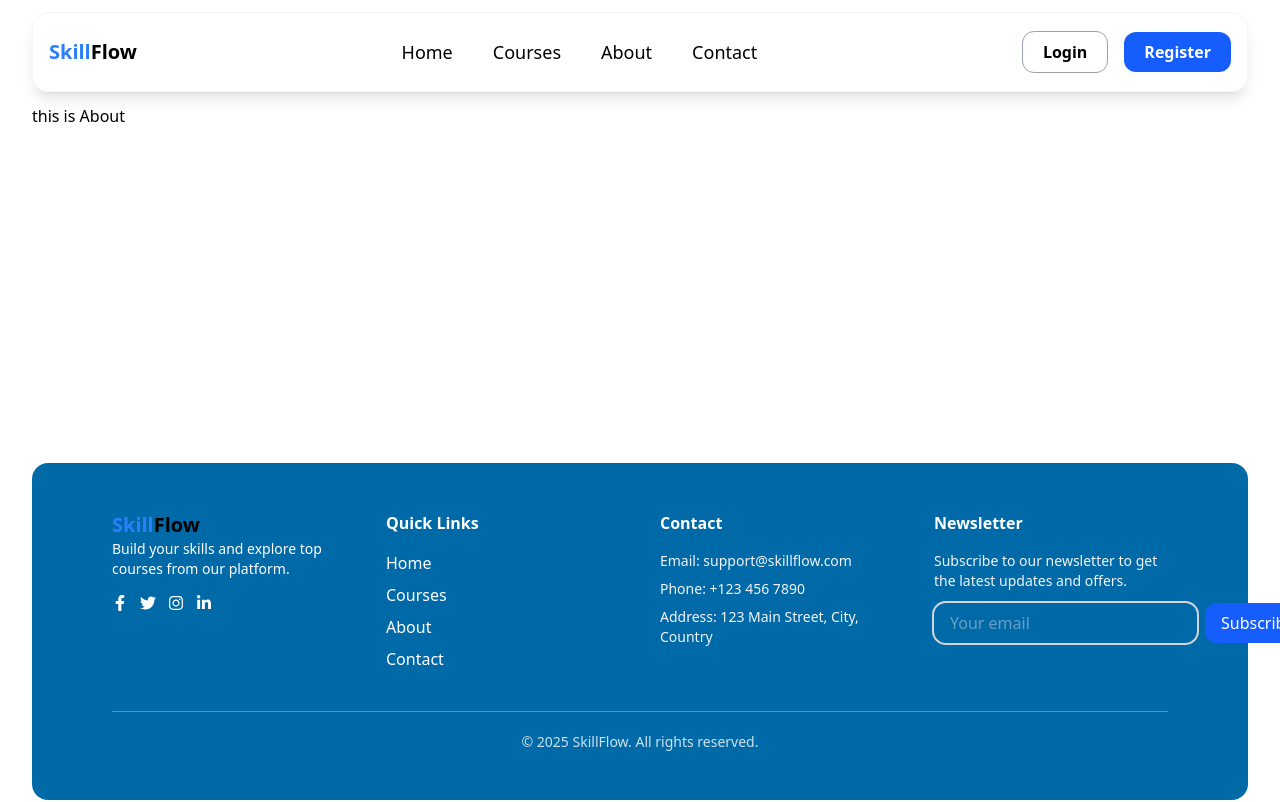
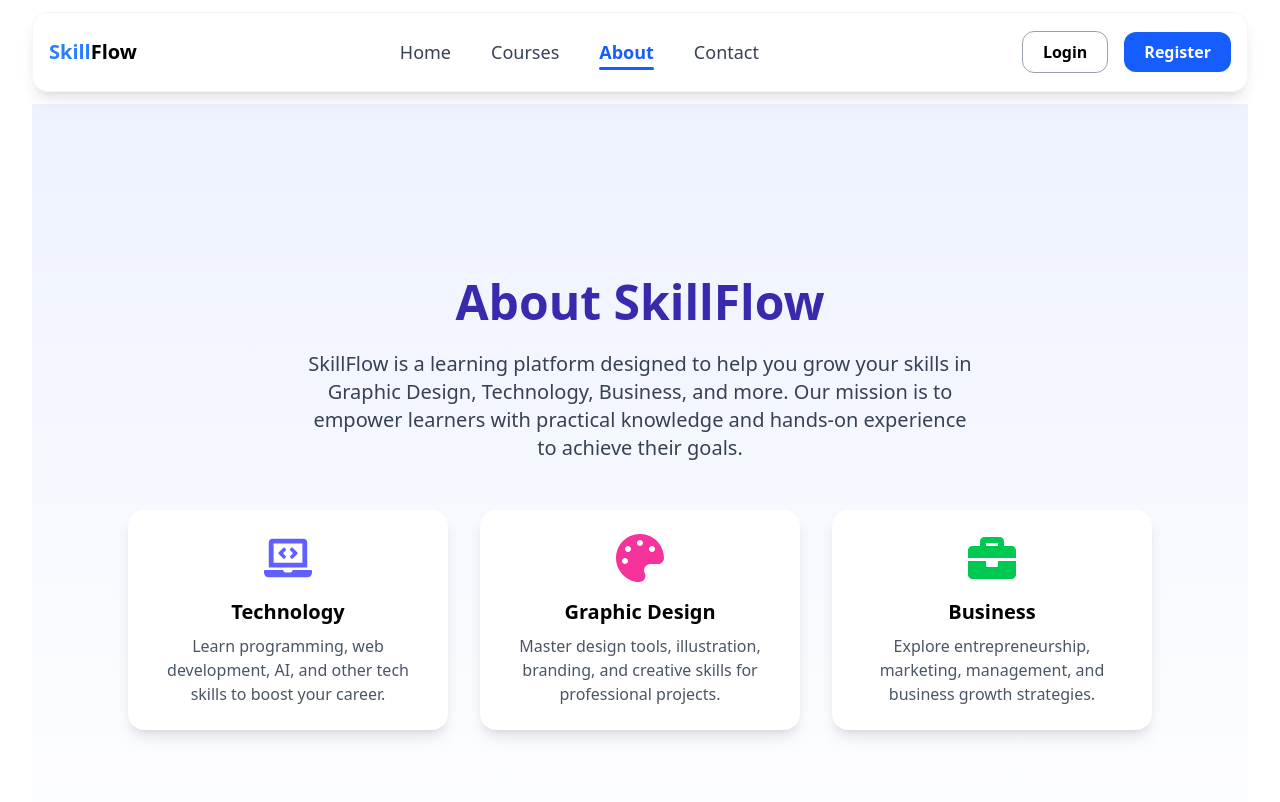
Before and after one commit to fahimmuntacher/nextjs-skillflow, a Next.js app: page /about in a window 1280 px wide. Shown: the top 802 px of the page. Built offline with nearby package versions, Linux system fonts and the light colour scheme; no server answers.

Commit message:
static about page and in home category section

```diff
--- /dev/null
+++ b/src/app/(pages)/about/About.jsx
@@ -0,0 +1,62 @@
+"use client";
+import React from "react";
+import { motion } from "framer-motion";
+import { FaLaptopCode, FaPalette, FaBriefcase } from "react-icons/fa";
+
+const About = () => {
+  return (
+    <div className="min-h-screen bg-linear-to-b from-indigo-50 to-white flex flex-col items-center justify-center px-4 py-16">
+      {/* Animated Heading */}
+      <motion.h1
+        className="text-4xl md:text-5xl font-bold text-indigo-800 mb-6 text-center"
+        initial={{ opacity: 0, y: -50 }}
+        animate={{ opacity: 1, y: 0 }}
+        transition={{ duration: 1 }}
+      >
+        About SkillFlow
+      </motion.h1>
+
+      {/* Animated Subheading */}
+      <motion.p
+        className="text-lg md:text-xl text-gray-700 max-w-2xl text-center mb-12"
+        initial={{ opacity: 0 }}
+        animate={{ opacity: 1 }}
+        transition={{ delay: 0.5, duration: 1 }}
+      >
+        SkillFlow is a learning platform designed to help you grow your skills in Graphic Design, Technology, Business, and more. Our mission is to empower learners with practical knowledge and hands-on experience to achieve their goals.
+      </motion.p>
+
+      {/* Course Categories */}
+      <div className="grid grid-cols-1 md:grid-cols-3 gap-8 w-full max-w-5xl">
+        <motion.div
+          className="flex flex-col items-center bg-white rounded-2xl shadow-lg p-6 hover:scale-105 transition-transform duration-300"
+          whileHover={{ scale: 1.05 }}
+        >
+          <FaLaptopCode className="text-5xl text-indigo-500 mb-4" />
+          <h3 className="text-xl font-semibold mb-2">Technology</h3>
+          <p className="text-gray-600 text-center">Learn programming, web development, AI, and other tech skills to boost your career.</p>
+        </motion.div>
+
+        <motion.div
+          className="flex flex-col items-center bg-white rounded-2xl shadow-lg p-6 hover:scale-105 transition-transform duration-300"
+          whileHover={{ scale: 1.05 }}
+        >
+          <FaPalette className="text-5xl text-pink-500 mb-4" />
+          <h3 className="text-xl font-semibold mb-2">Graphic Design</h3>
+          <p className="text-gray-600 text-center">Master design tools, illustration, branding, and creative skills for professional projects.</p>
+        </motion.div>
+
+        <motion.div
+          className="flex flex-col items-center bg-white rounded-2xl shadow-lg p-6 hover:scale-105 transition-transform duration-300"
+          whileHover={{ scale: 1.05 }}
+        >
+          <FaBriefcase className="text-5xl text-green-500 mb-4" />
+          <h3 className="text-xl font-semibold mb-2">Business</h3>
+          <p className="text-gray-600 text-center">Explore entrepreneurship, marketing, management, and business growth strategies.</p>
+        </motion.div>
+      </div>
+    </div>
+  );
+};
+
+export default About;
--- a/src/app/(pages)/about/page.jsx
+++ b/src/app/(pages)/about/page.jsx
@@ -1,9 +1,10 @@
 import React from 'react';
+import About from './About';
 
 const page = () => {
     return (
         <div>
-            this is About
+            <About></About>
         </div>
     );
 };
--- a/src/app/(pages)/courses/Courses/AllCourses.jsx
+++ b/src/app/(pages)/courses/Courses/AllCourses.jsx
@@ -17,8 +17,8 @@ const AllCourses = () => {
         setLoading(true)
       const url =
         category === "all"
-          ? "http://localhost:5000/courses"
-          : `http://localhost:5000/courses?type=${category}`;
+          ? "https://my-app-server-gamma.vercel.app/courses"
+          : `https://my-app-server-gamma.vercel.app/courses?type=${category}`;
       const res = await fetch(url);
       const data = await res.json();
       setCourses(data);
--- /dev/null
+++ b/src/app/Components/Categories/Categories.jsx
@@ -0,0 +1,78 @@
+"use client";
+
+import { motion } from "framer-motion";
+import {
+  FaChartLine,
+  FaLaptopCode,
+  FaPaintBrush,
+  FaFlask,
+  FaBriefcase,
+} from "react-icons/fa";
+
+const categories = [
+  { icon: <FaLaptopCode />, title: "Web Development", count: "12 Courses" },
+  { icon: <FaFlask />, title: "Science", count: "08 Courses" },
+  { icon: <FaPaintBrush />, title: "Design & Art", count: "15 Courses" },
+  { icon: <FaChartLine />, title: "Finance", count: "10 Courses" },
+  { icon: <FaBriefcase />, title: "Business", count: "06 Courses" },
+];
+
+export default function Categories() {
+  return (
+    <div className="w-full mt-16 rounded-2xl bg-linear-to-r from-[#f4f4f6] via-[#f6ebff] to-blue-50 py-20 px-6">
+      <div className="max-w-7xl mx-auto grid md:grid-cols-2 gap-12 items-center">
+        {/* LEFT CONTENT */}
+        <motion.div
+          initial={{ x: -40, opacity: 0 }}
+          animate={{ x: 0, opacity: 1 }}
+          transition={{ duration: 0.6 }}
+          className="space-y-6"
+        >
+          <p className="inline-block bg-white/70 px-4 py-1 rounded-full text-blue-600 font-medium shadow">
+            Explore Courses
+          </p>
+
+          <h2 className="text-4xl md:text-5xl font-extrabold text-gray-900 leading-tight">
+            Discover <span className="text-blue-600">New Skills</span>
+            <br />
+            By Categories
+          </h2>
+
+          <p className="text-gray-600 max-w-md">
+            Improve your knowledge with our curated online courses designed for
+            learners of all levels.
+          </p>
+
+          <button className="px-6 py-3 bg-blue-600 text-white font-semibold rounded-lg shadow hover:bg-blue-700 transition">
+            All Categories →
+          </button>
+        </motion.div>
+
+        {/* RIGHT GRID */}
+        <motion.div
+          initial={{ opacity: 0, y: 40 }}
+          animate={{ opacity: 1, y: 0 }}
+          transition={{ duration: 0.7 }}
+          className="grid grid-cols-2 md:grid-cols-3 gap-6"
+        >
+          {categories.map((cat, index) => (
+            <motion.div
+              key={index}
+              whileHover={{ scale: 1.05 }}
+              transition={{ type: "spring", stiffness: 200 }}
+              className="bg-white shadow-md rounded-2xl p-6 text-center flex flex-col items-center group hover:shadow-xl transition"
+            >
+              <div className="text-blue-600 text-4xl mb-3 group-hover:text-blue-700 transition">
+                {cat.icon}
+              </div>
+              <h3 className="font-semibold text-gray-800 text-lg">
+                {cat.title}
+              </h3>
+              <p className="text-gray-500 text-sm mt-1">{cat.count}</p>
+            </motion.div>
+          ))}
+        </motion.div>
+      </div>
+    </div>
+  );
+}
--- a/src/app/Components/Footer/Footer.jsx
+++ b/src/app/Components/Footer/Footer.jsx
@@ -12,7 +12,7 @@ import Logo from "../Logo/Logo";
 
 const Footer = () => {
   return (
-    <footer className="bg-sky-700 text-white px-6 sm:px-10 lg:px-20 py-12 rounded-2xl">
+    <footer className="bg-sky-700 text-white px-6 sm:px-10 lg:px-20 py-12 rounded-t-2xl">
       <div className="max-w-7xl mx-auto grid grid-cols-1 sm:grid-cols-2 lg:grid-cols-4 gap-10">
         {/* Brand */}
         <div className="space-y-4">
--- a/src/app/Components/Header/Navbar.jsx
+++ b/src/app/Components/Header/Navbar.jsx
@@ -2,36 +2,77 @@
 
 import React, { useState } from "react";
 import Logo from "../Logo/Logo";
-import { FaShoppingBag } from "react-icons/fa";
 import { IoMenu, IoClose } from "react-icons/io5";
 import Link from "next/link";
 import { useAuth } from "@/AuthContext/AuthContext";
+import { usePathname } from "next/navigation";
+import { motion } from "framer-motion";
 
 const Navbar = () => {
   const [open, setOpen] = useState(false);
   const [userMenuOpen, setUserMenuOpen] = useState(false);
   const { user, signOutUser } = useAuth();
-console.log(user);
+
+  const pathname = usePathname();
+
+  const linkClass = (path) =>
+    `relative text-lg font-medium transition ${
+      pathname === path
+        ? "text-blue-600 font-semibold"
+        : "text-gray-700 hover:text-blue-600"
+    }`;
+
   const links = (
     <>
+      {/* HOME */}
       <Link href="/">
-        <li className="text-lg font-medium hover:text-blue-600 transition">
+        <li className={linkClass("/")}>
           Home
+          {pathname === "/" && (
+            <motion.div
+              layoutId="underline"
+              className="absolute left-0 right-0 -bottom-1 h-[3px] bg-blue-600 rounded-full"
+            />
+          )}
         </li>
       </Link>
+
+      {/* COURSES */}
       <Link href="/courses">
-        <li className="text-lg font-medium hover:text-blue-600 transition">
+        <li className={linkClass("/courses")}>
           Courses
+          {pathname === "/courses" && (
+            <motion.div
+              layoutId="underline"
+              className="absolute left-0 right-0 -bottom-1 h-[3px] bg-blue-600 rounded-full"
+            />
+          )}
         </li>
       </Link>
+
+      {/* ABOUT */}
       <Link href="/about">
-        <li className="text-lg font-medium hover:text-blue-600 transition">
+        <li className={linkClass("/about")}>
           About
+          {pathname === "/about" && (
+            <motion.div
+              layoutId="underline"
+              className="absolute left-0 right-0 -bottom-1 h-[3px] bg-blue-600 rounded-full"
+            />
+          )}
         </li>
       </Link>
+
+      {/* CONTACT */}
       <Link href="/contact">
-        <li className="text-lg font-medium hover:text-blue-600 transition">
+        <li className={linkClass("/contact")}>
           Contact
+          {pathname === "/contact" && (
+            <motion.div
+              layoutId="underline"
+              className="absolute left-0 right-0 -bottom-1 h-[3px] bg-blue-600 rounded-full"
+            />
+          )}
         </li>
       </Link>
     </>
@@ -40,13 +81,13 @@ console.log(user);
   return (
     <div className="px-4 sm:px-6 lg:px-8 mx-auto py-3 sticky top-0 z-50">
       <div className="navbar h-20 rounded-2xl shadow-lg bg-white/70 backdrop-blur-xl border border-gray-100 px-4 flex justify-between items-center">
-        {/* LEFT - Logo & Mobile Menu */}
+        {/* LEFT */}
         <div className="flex items-center gap-3">
           <button
             className="lg:hidden text-3xl text-gray-700"
             onClick={() => setOpen(!open)}
           >
-            {open ? <IoClose /> : <IoMenu /> }
+            {open ? <IoClose /> : <IoMenu />}
           </button>
 
           <Link href="/" className="text-2xl font-bold">
@@ -54,15 +95,13 @@ console.log(user);
           </Link>
         </div>
 
-        {/* CENTER - Desktop Links */}
+        {/* CENTER */}
         <div className="hidden lg:flex">
           <ul className="flex gap-10">{links}</ul>
         </div>
 
-       {/* RIGHT - User Actions */}
+        {/* RIGHT */}
         <div className="flex items-center gap-4 relative">
-
-          {/* Auth Buttons / User Dropdown */}
           {!user ? (
             <>
               <Link href="/login">
@@ -84,6 +123,7 @@ console.log(user);
               >
                 {user?.displayName || user.email}
               </button>
+
               {userMenuOpen && (
                 <div className="absolute right-0 mt-2 w-48 bg-white rounded-xl shadow-lg border border-gray-100 p-2 flex flex-col gap-2">
                   <Link href="/add-course">
@@ -109,10 +149,11 @@ console.log(user);
         </div>
       </div>
 
-      {/* MOBILE DROPDOWN MENU */}
+      {/* MOBILE MENU */}
       {open && (
         <div className="lg:hidden mt-3 bg-white/80 backdrop-blur-xl rounded-2xl shadow-lg border border-gray-100 p-5 animate-fadeIn">
           <ul className="flex flex-col gap-5 text-lg">{links}</ul>
+
           {!user ? (
             <div className="mt-5 flex flex-col gap-3">
               <Link href="/login">
@@ -128,14 +169,14 @@ console.log(user);
             </div>
           ) : (
             <div className="mt-5 flex flex-col gap-2">
-              <Link href="/add-product">
+              <Link href="/add-course">
                 <button className="px-3 py-2 hover:bg-gray-100 rounded-lg">
-                  Add Product
+                  Add Course
                 </button>
               </Link>
-              <Link href="/manage-products">
+              <Link href="/manage-courses">
                 <button className="px-3 py-2 hover:bg-gray-100 rounded-lg">
-                  Manage Products
+                  Manage Courses
                 </button>
               </Link>
               <button
--- a/src/app/Hooks/useAxiosSecure.jsx
+++ b/src/app/Hooks/useAxiosSecure.jsx
@@ -5,7 +5,7 @@ import { useEffect } from "react";
 import { useRouter } from "next/navigation";
 
 const axiosSecure = axios.create({
-  baseURL: "http://localhost:5000",
+  baseURL: "https://my-app-server-gamma.vercel.app",
 });
 
 const useAxiosSecure = () => {
--- a/src/app/page.jsx
+++ b/src/app/page.jsx
@@ -1,3 +1,4 @@
+import Categories from "./Components/Categories/Categories";
 import Featuerd from "./Components/Feauterd/Featuerd";
 import Banner from "./Components/Header/Banner";
 
@@ -6,6 +7,7 @@ export default function Home() {
   <div>
     <Banner></Banner>
     <Featuerd></Featuerd>
+    <Categories></Categories>
   </div>
 
   );
```
